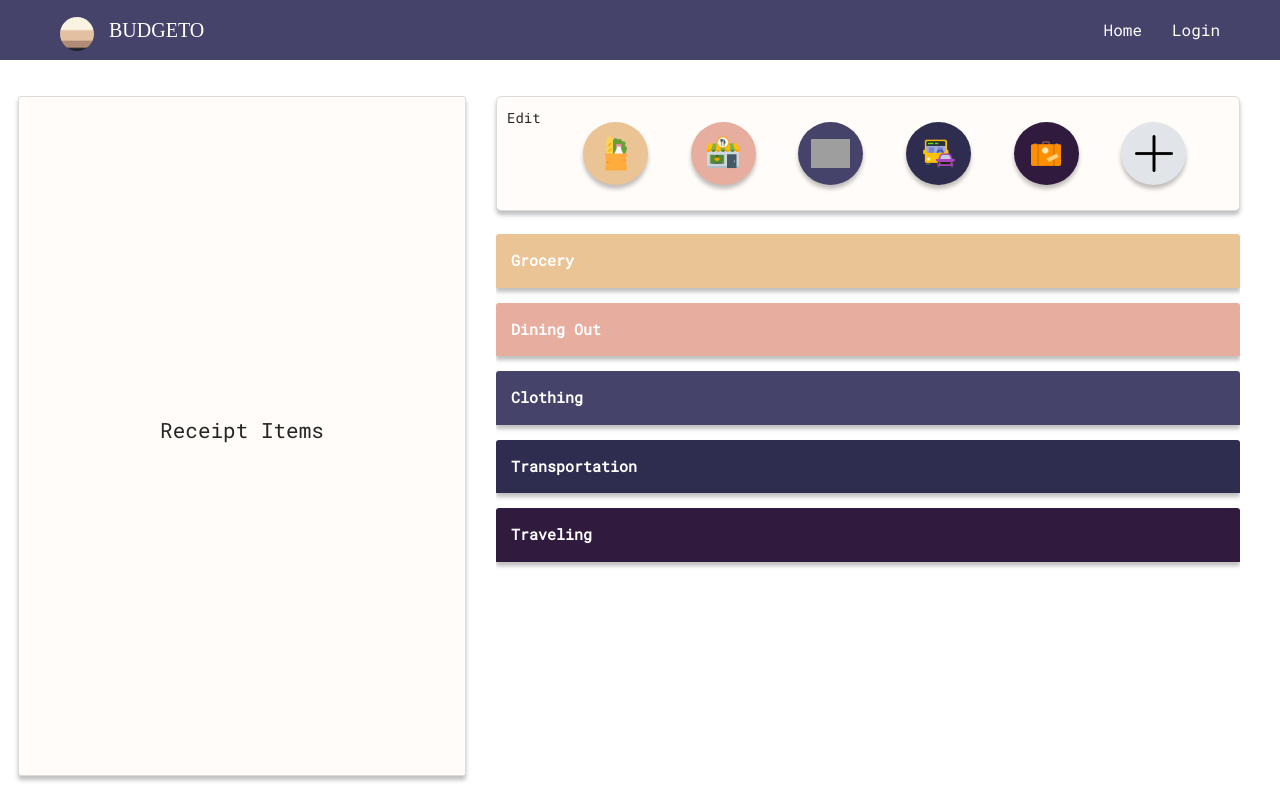
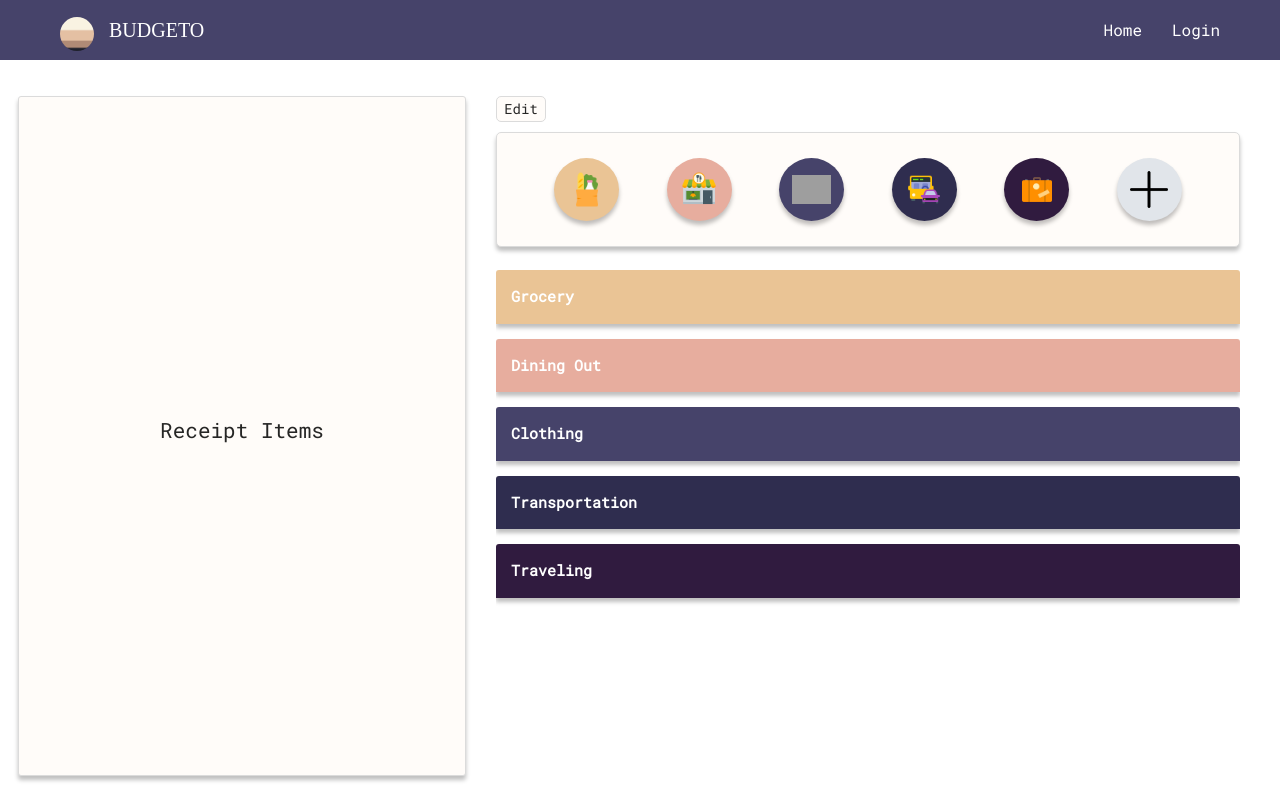
Before and after one commit to chntlc/budgeto, a React (Create React App) app: page /receiptUploaded in a window 1280 px wide. Built offline with nearby package versions, Linux system fonts and the light colour scheme; grey boxes are pictures that could not be loaded; a web font is replaced by a local one.

Commit message:
styling the categoty picker panel

```diff
--- a/src/components/ReceiptUploadedPage/Category.css
+++ b/src/components/ReceiptUploadedPage/Category.css
@@ -8,7 +8,18 @@
   display: flex;
   justify-content: center;
   align-items: center;
+  transition: transform 0.2s;
 }
+
+.categoryIcon:hover {
+  cursor: pointer;
+  -ms-transform: scale(1.1); /* IE 9 */
+  -webkit-transform: scale(1.1); /* Safari 3-8 */
+  transform: scale(1.1);
+  box-shadow: 0px 6px 6px rgba(0, 0, 0, 0.25);
+}
+
+/* Popup effect from: https://www.w3schools.com/howto/tryit.asp?filename=tryhow_css_zoom_hover */
 
 .categoryIcon img {
   max-width: 60%;
--- a/src/components/ReceiptUploadedPage/CategoryPicker.css
+++ b/src/components/ReceiptUploadedPage/CategoryPicker.css
@@ -1,4 +1,5 @@
-.categoryContainer {
+#categoryContainerAdd,
+#categoryContainerEdit {
   display: flex;
   overflow: auto;
   height: 115px;
@@ -11,11 +12,15 @@
   box-shadow: 0px 4px 4px rgba(0, 0, 0, 0.25);
 }
 
-.categoryContainer::-webkit-scrollbar {
+#categoryContainerEdit {
+  box-shadow: inset 0 0 100px 100px rgba(0, 0, 0, 0.1);
+}
+
+[id^="categoryContainer"]::-webkit-scrollbar {
   display: none;
 }
 
-.scroller {
+#scroller {
   display: flex;
   flex-wrap: nowrap;
   align-items: center;
@@ -33,3 +38,26 @@
   flex-flow: row;
   align-items: center;
 }
+
+#edit,
+#add {
+  width: 50px;
+  margin-bottom: 10px;
+  background-color: #fffcf9;
+  border: 1px solid #dbdbdb;
+  box-sizing: border-box;
+  border-radius: 5px;
+}
+
+#add:hover {
+  cursor: pointer;
+  box-shadow: inset 0 0 100px 100px rgba(0, 0, 0, 0.1);
+}
+
+#edit {
+  box-shadow: inset 0 0 100px 100px rgba(0, 0, 0, 0.1);
+}
+
+#edit:hover {
+  cursor: pointer;
+}
--- a/src/components/ReceiptUploadedPage/CategoryPicker.js
+++ b/src/components/ReceiptUploadedPage/CategoryPicker.js
@@ -99,9 +99,11 @@ function CategoryPicker() {
           onClose={() => toggleModal(false)}
         />
       )}
-      <div className="categoryContainer">
-        <p onClick={() => toggleEdit(!edit)}>Edit</p>
-        <div className="scroller">
+      <button id={edit ? "edit" : "add"} onClick={() => toggleEdit(!edit)}>
+        {edit ? "Done" : "Edit"}
+      </button>
+      <div id={edit ? "categoryContainerEdit" : "categoryContainerAdd"}>
+        <div id="scroller">
           {categories.map((category) => {
             const { categoryId, categoryName, iconImg, iconColour } = category;
             return (
```
